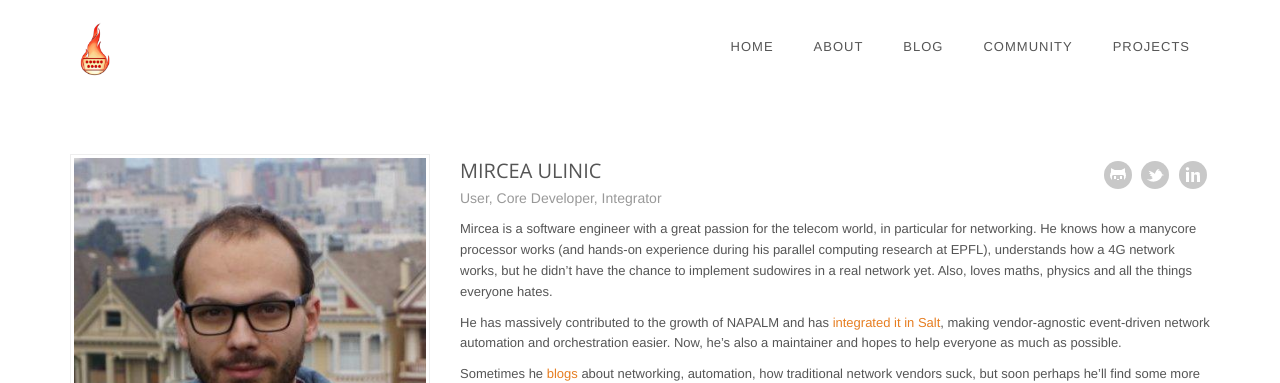
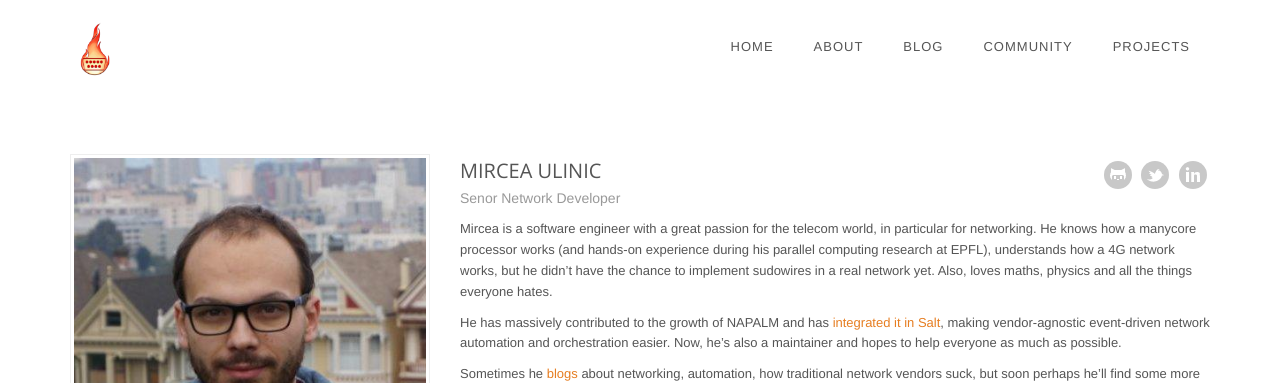
Before and after one commit to napalm-automation/napalm-automation.github.io, a Jekyll site: the page built from _profiles/mirceaulinic.md, in a window 1280 px wide and 1000 px high. Shown: the top 383 px of the window. Built offline with Jekyll 4.4.1, drawn with Linux system fonts in a browser that asks for light colours.

Commit message:
updated Mircea's Company

```diff
--- a/_data/authors.yml
+++ b/_data/authors.yml
@@ -15,8 +15,8 @@
 mirceaulinic:
   name        : "Mircea Ulinic"
   napalm_core : true
-  bio         : "Works at <a href='https://www.cloudflare.com/'>Cloudflare</a>"
-  title       : "User, Core Developer, Integrator"
+  bio         : "Works at <a href='https://www.digitalocean.com/'>DigitalOcean</a>"
+  title       : "Senor Network Developer"
   avatar      : "mirceaulinic-160x160.png"
   avatar_440  : "mircea-398x398.jpeg"
   avatar_sidebar  : "mircea-398x398.jpeg"
```
